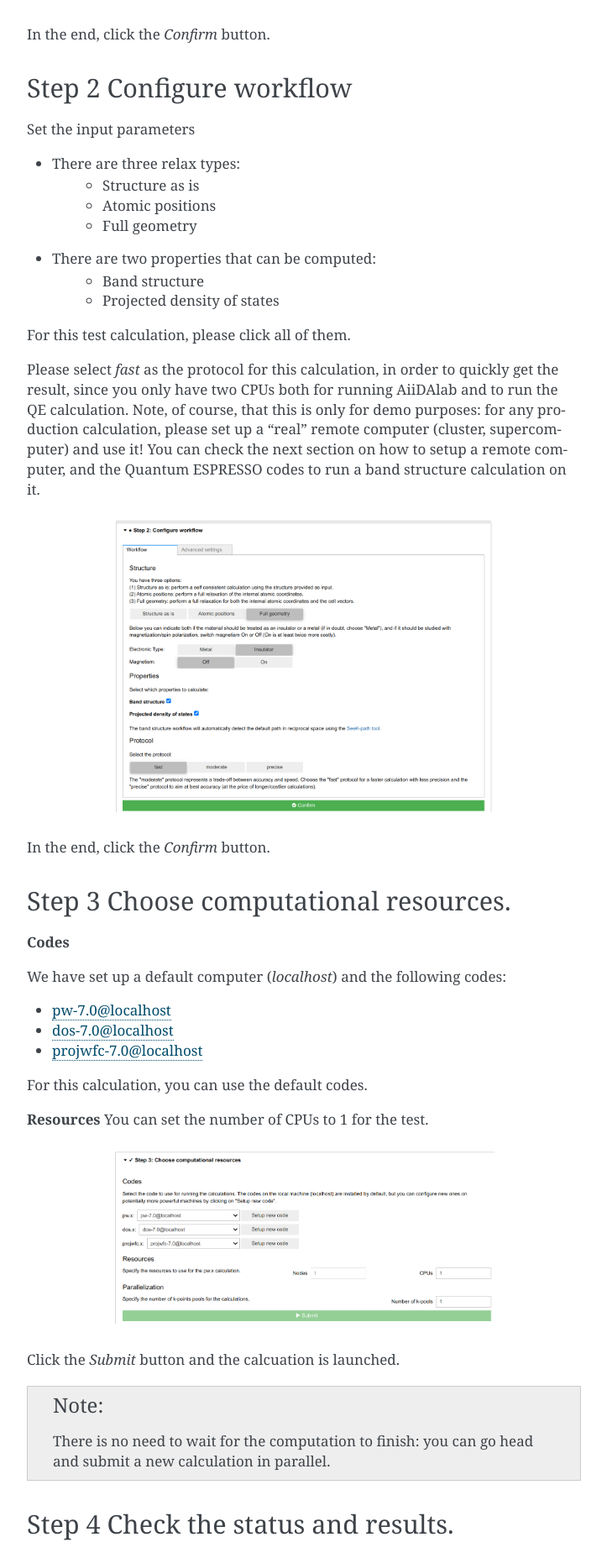
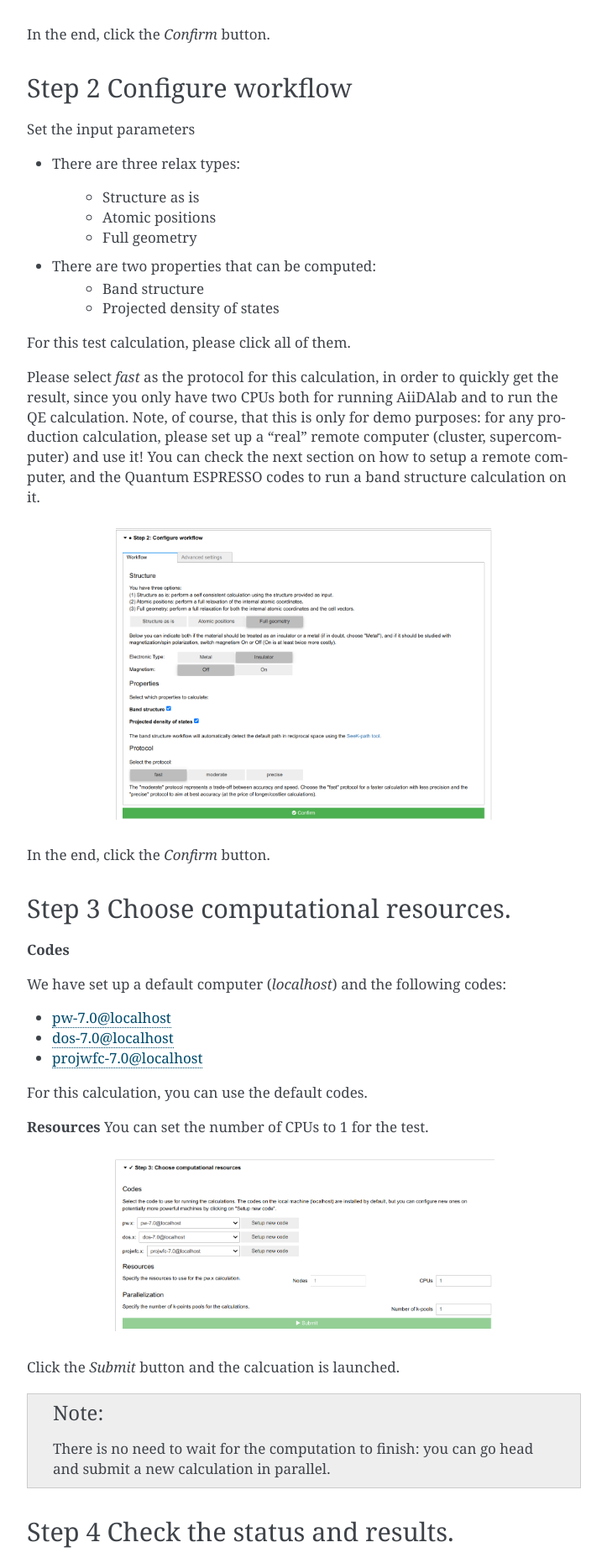
Before and after one commit to aiidalab/aiidalab-qe, a Sphinx documentation site: the page built from docs/source/tutorials/basic_run_on_local_computer.rst, in a window 1280 px wide. Shown: the part 906-2761 px from the top of the page at 84% size, without its empty margins (388-1111 px from the left). Built offline with Sphinx 7.4.7, drawn with Linux system fonts in a browser that asks for light colours.

Commit message:
Fix indentations

```diff
--- a/docs/source/howto/setup_computer_code.rst
+++ b/docs/source/howto/setup_computer_code.rst
@@ -16,7 +16,8 @@ Now you need set up a new computer (e.g., the CSCS Daint or Eiger machine if you
 **Setup new code**
 - Click the button `Setup new code`.
 - In the `Domain` field, please select `daint.cscs.ch`.
-- Click `Detailed Setup`, then it will show three steps.
+- Click `Detailed Setup`, then it will show three steps:
+
     - password-less SSH
     - computer in AiiDA
     - code in AiiDA
--- a/docs/source/tutorials/advance_run_on_remote_computer.rst
+++ b/docs/source/tutorials/advance_run_on_remote_computer.rst
@@ -30,7 +30,8 @@ Now you need set up a new computer (e.g., the CSCS Daint or Eiger machine if you
 **Setup new code**
 - Click the button `Setup new code`.
 - In the `Domain` field, please select `daint.cscs.ch`.
-- Click `Detailed Setup`, then it will show three steps.
+- Click `Detailed Setup`, then it will show three steps:
+
     - password-less SSH
     - computer in AiiDA
     - code in AiiDA
--- a/docs/source/tutorials/basic_run_on_local_computer.rst
+++ b/docs/source/tutorials/basic_run_on_local_computer.rst
@@ -35,6 +35,7 @@ Step 2 Configure workflow
 Set the input parameters
 
 - There are three relax types:
+
     - Structure as is
     - Atomic positions
     - Full geometry
```
